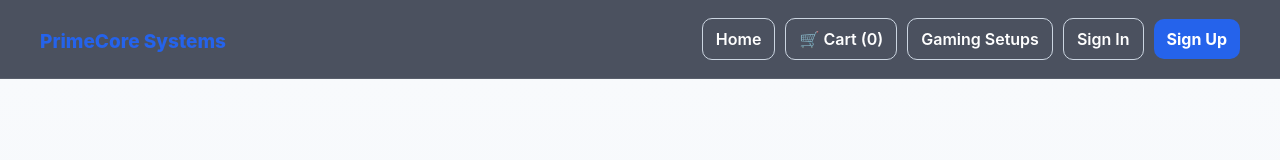
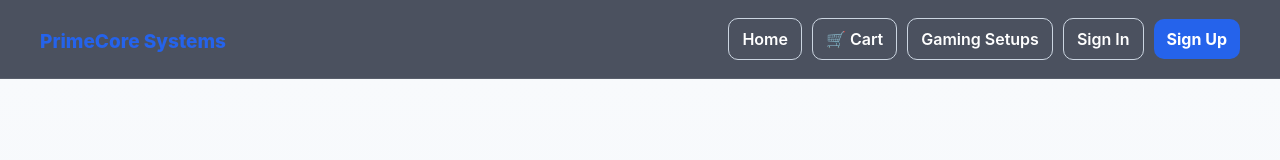
Before and after one commit to joematheka693-del/primecore_systems, a React (Create React App) app: page / in a window 1280 px wide. Shown: the top 160 px of the page. Built offline with nearby package versions, Linux system fonts and the light colour scheme.

Commit message:
Fix Navbar card count

```diff
--- a/src/components/Navbar.jsx
+++ b/src/components/Navbar.jsx
@@ -56,7 +56,7 @@ const Navbar = () => {
           style={styles.navBtn}
           onClick={() => navigate("/cart")}
         >
-          🛒 Cart ({cartCount})
+          🛒 Cart
         </button>
 
         <button
```
